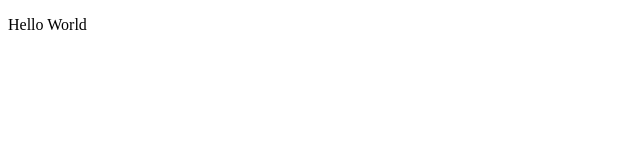
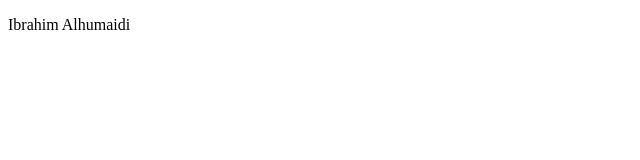
Before and after one commit to czcarrizales/class-scheduler, a React (Vite) app: page / in a window 1280 px wide. Shown: the top 160 px of the page, without its empty margins (0-640 px from the left). Built offline with nearby package versions, Linux system fonts and the light colour scheme.

Commit message:
Initial commit

```diff
--- a/src/App.jsx
+++ b/src/App.jsx
@@ -4,7 +4,7 @@ function App() {
 
   return (
     <>
-      <p>Hello World</p>
+      <p>Ibrahim Alhumaidi </p>
     </>
   )
 }
```
